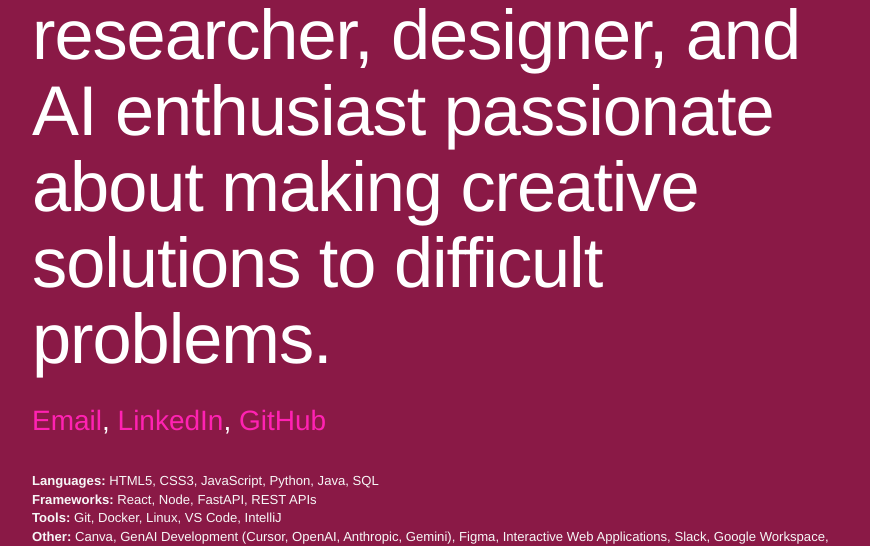
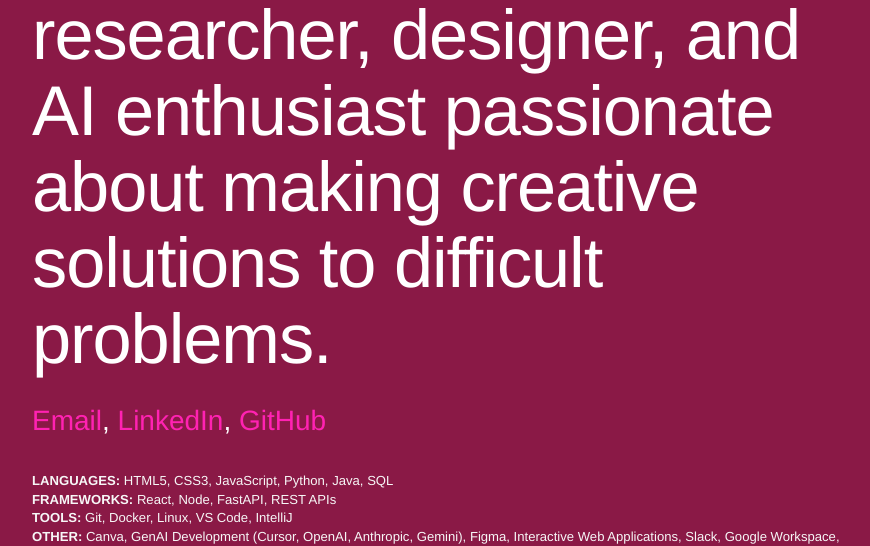
Before and after one commit to hrizvi03/hibarizvi.com, a plain HTML site: page index.html in a window 1280 px wide. Shown: the part 260-806 px from the top of the page, without its empty margins (0-870 px from the left). Drawn offline with Linux system fonts and the light colour scheme; a web font is replaced by a local one.

Commit message:
format error

```diff
--- a/index.html
+++ b/index.html
@@ -224,10 +224,10 @@
             </p>
 
             <p class="intro-affiliations">
-                <strong>Languages: </strong> HTML5, CSS3, JavaScript, Python, Java, SQL<br>
-                <strong> Frameworks:</strong> React, Node, FastAPI, REST APIs<br>
-                <strong>Tools:</strong> Git, Docker, Linux, VS Code, IntelliJ <br>
-                <strong>Other: </strong>Canva, GenAI Development (Cursor, OpenAI, Anthropic, Gemini), Figma,
+                <strong>LANGUAGES: </strong> HTML5, CSS3, JavaScript, Python, Java, SQL<br>
+                <strong> FRAMEWORKS:</strong> React, Node, FastAPI, REST APIs<br>
+                <strong>TOOLS:</strong> Git, Docker, Linux, VS Code, IntelliJ <br>
+                <strong>OTHER: </strong>Canva, GenAI Development (Cursor, OpenAI, Anthropic, Gemini), Figma,
                 Interactive Web
                 Applications,
                 Slack, Google Workspace, Adobe Creative Suite, Microsoft Office, WordPress, AWS, Azure, Sketch,
```
